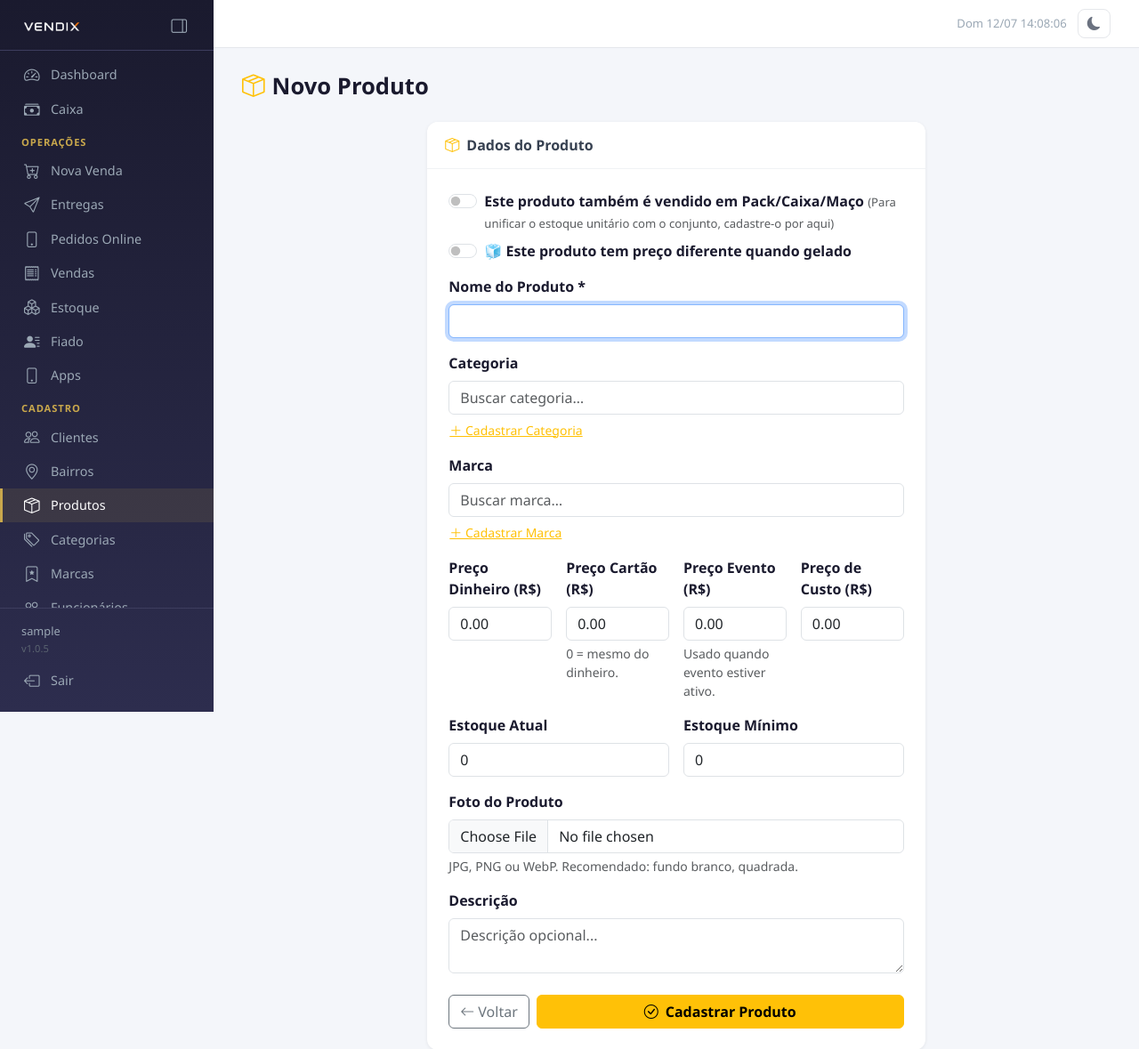
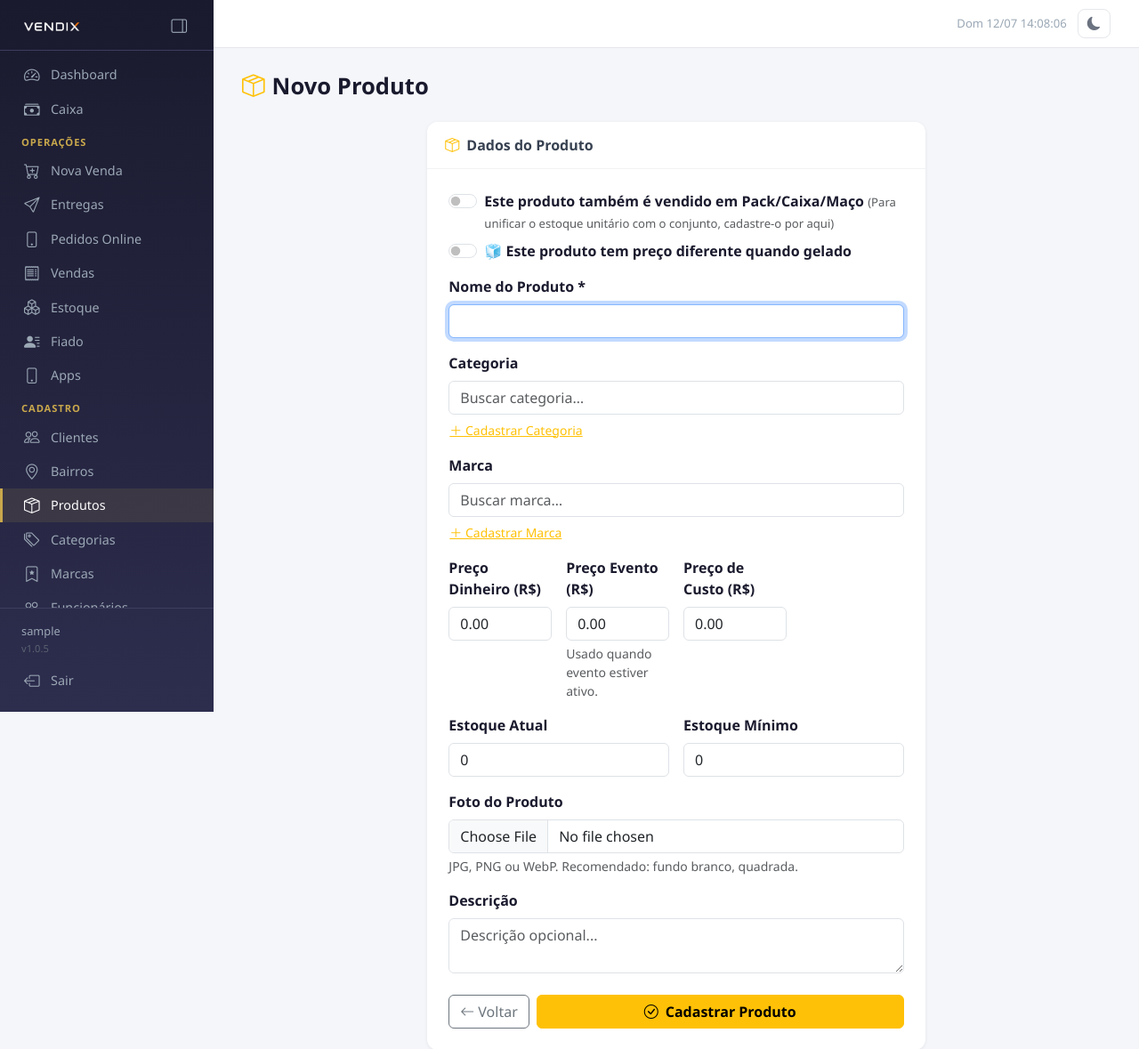
Before and after one commit to cavalinibruno-rgb/vendix, a Flask app: page /produtos/novo in a window 1280 px wide. Shown: the top 1179 px of the page at 89% size. Run offline with Flask 3, Linux system fonts and the light colour scheme; the visitor is signed in with stand-in values (Sample User, id 1); data that the repository does not hold is empty; some libraries are stand-ins or nearby versions.

Commit message:
chore: remove campo Preço Cartão do cadastro de produto
Campo inativo — o acréscimo de cartão agora é fixo por pedido
nas configurações. Removido do form principal e do template de embalagens.

Co-Authored-By: Claude Sonnet 4.6 <noreply@anthropic.com>

```diff
--- a/app/templates/products/form.html
+++ b/app/templates/products/form.html
@@ -142,13 +142,6 @@
                      min="0" step="0.01">
             </div>
             {% if not _lanche %}
-            <div class="col-md-3">
-              <label class="form-label fw-semibold">Preço Cartão (R$)</label>
-              <input type="number" name="sale_price_card" class="form-control"
-                     value="{{ '%.2f' | format(product.sale_price_card) if product else '0.00' }}"
-                     min="0" step="0.01">
-              <div class="form-text text-muted">0 = mesmo do dinheiro.</div>
-            </div>
             <div class="col-md-3">
               <label class="form-label fw-semibold">Preço Evento (R$)</label>
               <input type="number" name="sale_price_event" class="form-control"
@@ -461,12 +454,7 @@ function adicionarPack() {
         <input type="number" name="packs[${i}][preco]" class="form-control form-control-sm"
                value="0.00" min="0" step="0.01">
       </div>
-      <div class="col-md-4">
-        <label class="form-label small fw-semibold mb-1">Preço Cartão (R$)</label>
-        <input type="number" name="packs[${i}][preco_card]" class="form-control form-control-sm"
-               value="0.00" min="0" step="0.01">
-      </div>
-      <div class="col-md-4">
+      <div class="col-md-6">
         <label class="form-label small fw-semibold mb-1">Preço Evento (R$)</label>
         <input type="number" name="packs[${i}][preco_event]" class="form-control form-control-sm"
                value="0.00" min="0" step="0.01">
```
